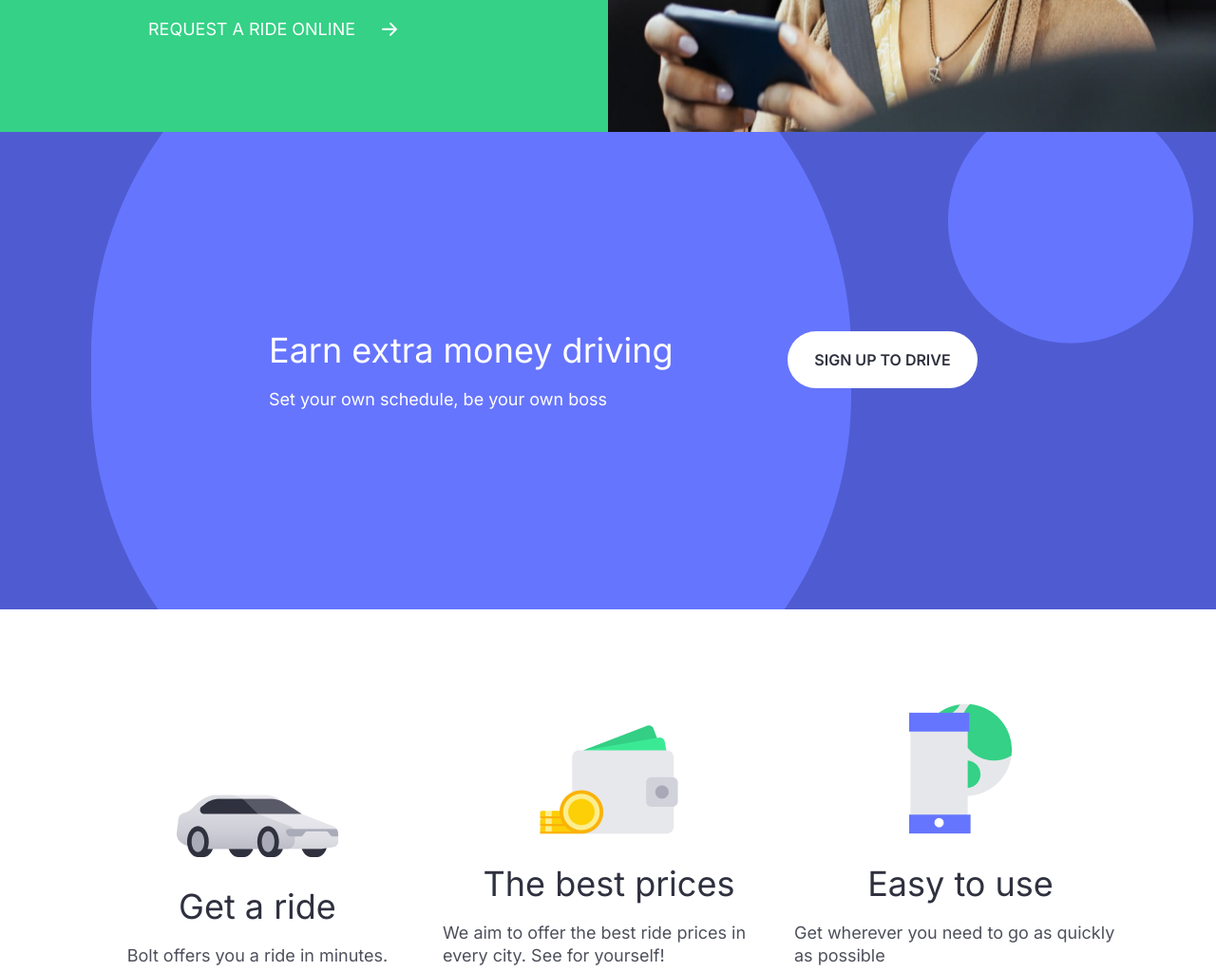
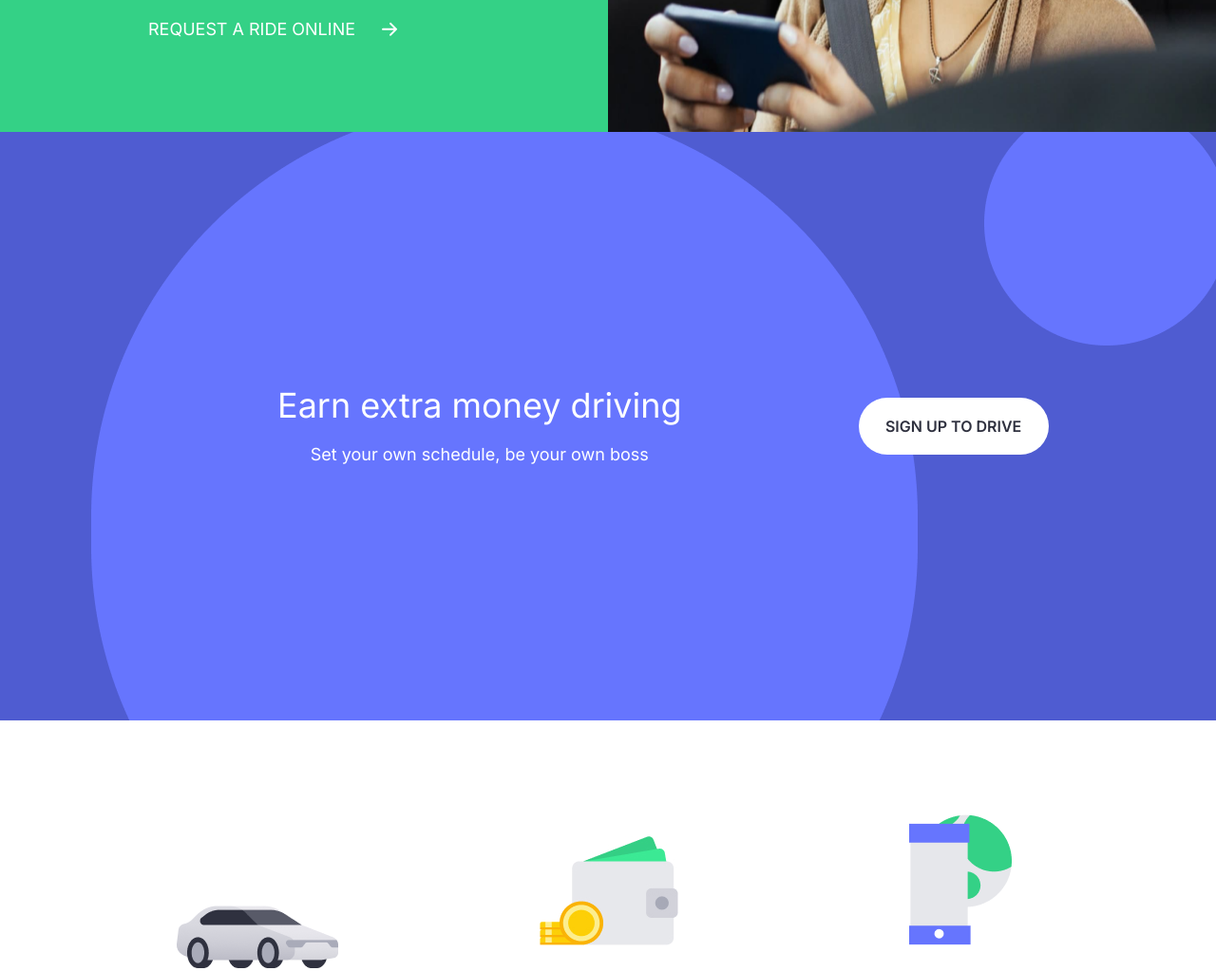
Before and after one commit to fernandezremi-classrooms/foodies-or-bolt-landing-1u1ucas, a plain HTML site: page Bolt/index.html in a window 1280 px wide. Shown: the part 640-1663 px from the top of the page at 95% size. Drawn offline with Linux system fonts and the light colour scheme.

Commit message:
changement html css pour earn-extra

```diff
--- a/Bolt/index.html
+++ b/Bolt/index.html
@@ -43,10 +43,6 @@
     </section>
     <section class="earn-extra">
       <principal-container>
-        <circle-container>
-          <large-circle>
-            <img src="./assets/large-circle.png" id="large-circle" />
-            <container>
         <text-container>
           <h3>Earn extra money driving</h3>
           <h5>Set your own schedule, be your own boss</h5>
@@ -54,10 +50,6 @@
         <sign-up-as-driver>
           <subtitle-semibold>SIGN UP TO DRIVE</subtitle-semibold>
         </sign-up-as-driver>
-            </container>
-          </large-circle>
-        </circle-container>
-        <img src="./assets/Frame 35.png" id="small-circle" />
       </principal-container>
     </section>
     <section class="benefits">
--- a/Bolt/style.css
+++ b/Bolt/style.css
@@ -217,62 +217,27 @@ cta-container {
 
 .earn-extra {
   display: flex;
+  align-items: center;
   padding: 0px var(--space-section);
-  justify-content: space-between;
-  align-items: center;
-  align-content: center;
-  row-gap: 57px;
-  align-self: stretch;
-  flex-wrap: wrap;
-  background: var(--secondary-main);
+  height: 620px;
+  background-image: url("./assets/[section]\ earn-extra.png");
 }
 
 principal-container {
   display: flex;
-  height: 100%;
+  padding-left: 196px;
   align-items: center;
-  align-content: center;
-  gap: 2px var(--space-3xs);
+  gap: 186px;
   flex: 1 0 0;
   flex-wrap: wrap;
 }
 
-circle-container {
-  display: flex;
-  padding-left: 0px;
-  align-items: center;
-}
-
-large-circle {
-  display: flex;
-  width: 100%;
-  flex-direction: column;
-  justify-content: center;
-  align-items: center;
-  color: var(--neutral-paper);
-}
-
-#large-circle {
-  position: relative;
-}
-
-container {
-  position: absolute;
-  display: flex;
-  flex-direction: row;
-  justify-content: flex-end;
-  gap: var(--space-4xl);
-  margin-left: 320px;
-}
-
-large-circle text-container h3,
-large-circle text-container h5 {
-  width: 506px;
+text-container h3,
+text-container h5 {
   color: var(--neutral-paper);
 }
 
 sign-up-as-driver {
-  position: relatve;
   min-width: 160px;
   max-height: 20px;
   display: flex;
@@ -284,15 +249,6 @@ sign-up-as-driver {
   background: var(--neutral-paper);
   flex-direction: row;
   color: var(--neutral-000);
-}
-
-#small-circle {
-  position: relative;
-  display: flex;
-  justify-content: center;
-  align-items: center;
-  top: -140px;
-  left: 100px;
 }
 
 /*second section*/
@@ -514,67 +470,26 @@ icon-container {
     max-height: 503px;
   }
 
-  #large-circle {
-    position: relative;
-    top: 112px;
-  }
-
-  container {
-    top: 1000px;
-  }
-
-  #small-circle {
-    display: flex;
-    top: -393px;
-    left: 850px;
-  }
-
   get-ride-content {
     margin-left: 20px;
   }
 }
 
 @media screen and (max-width: 1210px) {
-  #large-circle {
-    top: 0px;
+  #photo {
+    min-width: 100%;
   }
 
-  #small-circle {
-    display: none;
+  main-content {
+    flex-wrap: wrap;
+    justify-content: center;
   }
 }
 
 @media screen and (max-width: 1100px) {
-  main-content {
-    flex-wrap: wrap;
-    justify-content: center;
-  }
-
   text-content {
     max-width: 100%;
     justify-content: center;
-  }
-
-  #photo {
-    min-width: 100%;
-  }
-
-  large-circle {
-    justify-content: center;
-    align-items: center;
-  }
-
-  container {
-    position: unset;
-    justify-content: flex-start;
-    flex-wrap: wrap;
-    gap: var(--space-xl);
-    margin: 0px;
-    padding: 40px;
-  }
-
-  #large-circle {
-    display: none;
   }
 
   main-container {
```
Also changed, not shown: Bolt/assets/Frame 35.png (deleted), Bolt/assets/[section] earn-extra.png (added), Bolt/assets/large-circle.png (deleted). Lines whose indentation alone changed are shown as unchanged.
